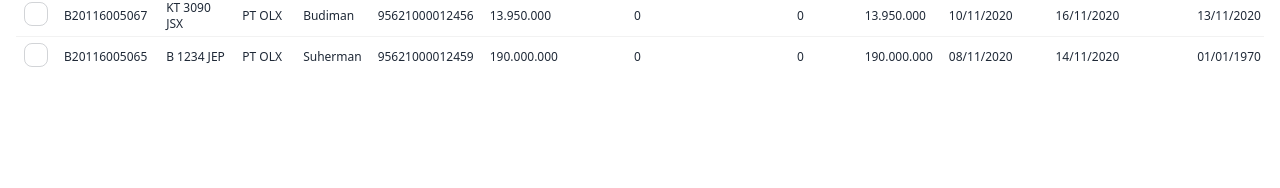
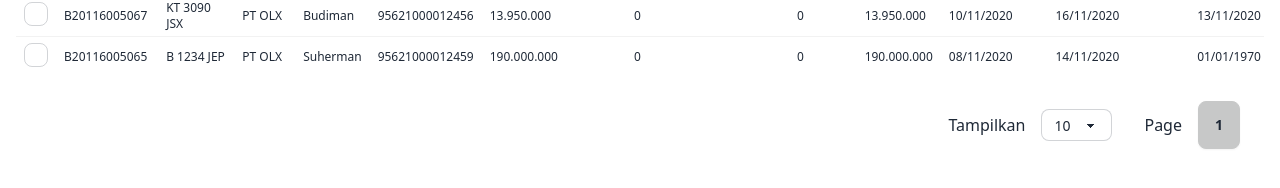
Before and after one commit to My-Own-Personal-Test/legoas-test, a Vue app: page /daftar-piutang-unit in a window 1280 px wide. Shown: the part 212-400 px from the top of the page. Built offline with nearby package versions, Linux system fonts and the light colour scheme.

Commit message:
feat: add item shown and pagination (static)

```diff
--- a/src/views/DaftarPiutangUnit.vue
+++ b/src/views/DaftarPiutangUnit.vue
@@ -321,6 +321,29 @@ function refresh() {
         </tbody>
       </table>
     </div>
+
+    <div class="flex w-full items-center p-6 gap-x-8">
+      <div class="w-full flex justify-end items-center gap-x-4">
+        <span>Tampilkan</span>
+        <select class="select select-bordered select-sm max-w-xs">
+          <option>
+            10
+          </option>
+          <option>25</option>
+          <option>50</option>
+          <option>100</option>
+        </select>
+      </div>
+
+      <div class="flex items-center gap-x-4">
+        <span>Page</span>
+        <div class="join">
+          <button class="join-item btn btn-active">
+            1
+          </button>
+        </div>
+      </div>
+    </div>
   </section>
   <AdvanceSearchDialog />
 </template>
```
